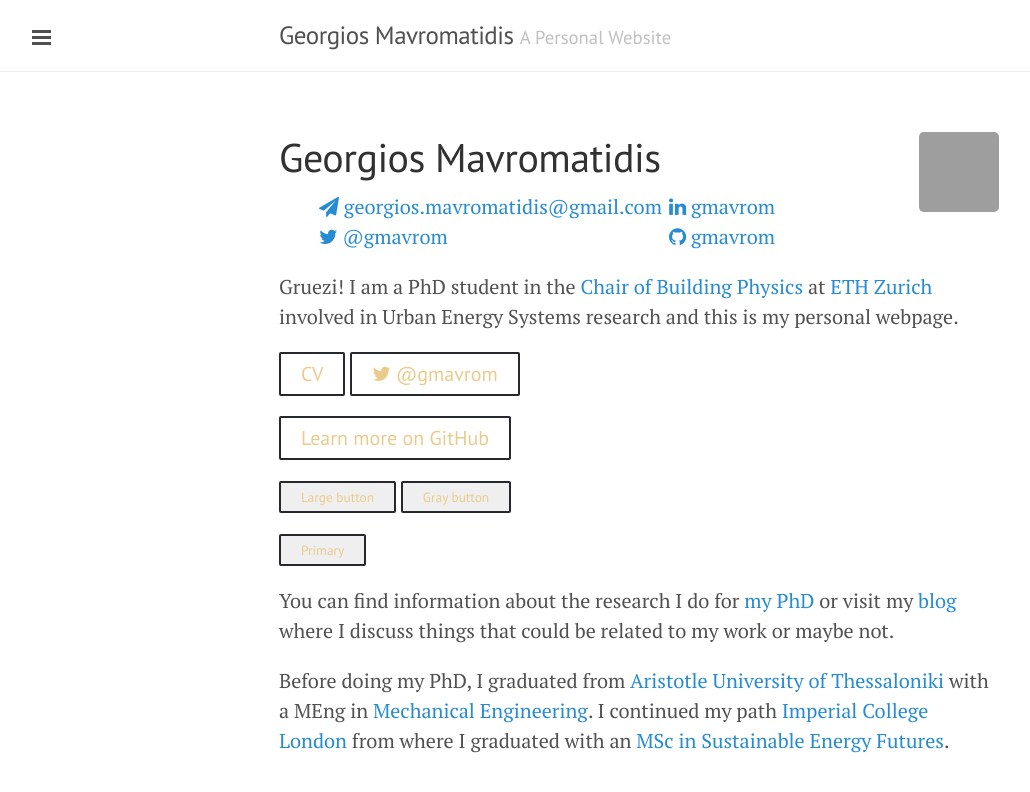
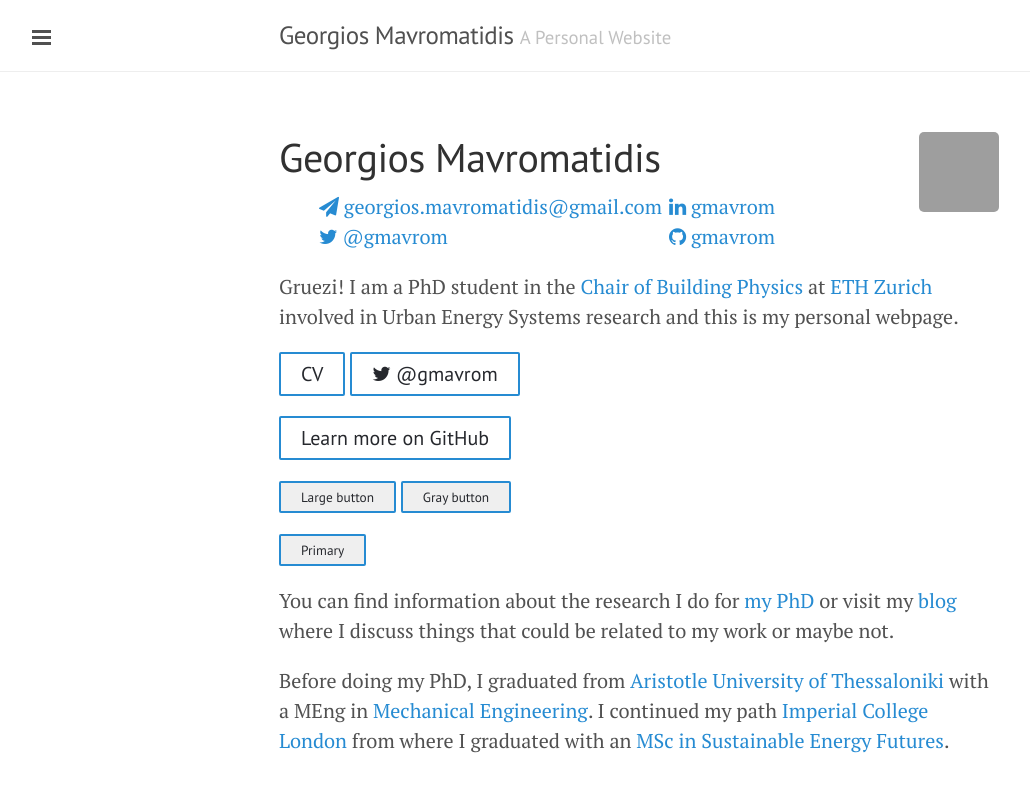
Before and after one commit to gmavrom33/gmavrom.github.io, a Jekyll site: the page built from index.md, in a window 1280 px wide. Shown: the top 792 px of the page, without its empty margins (1-1031 px from the left). Built offline with Jekyll 4.4.1, drawn with Linux system fonts in a browser that asks for light colours; grey boxes are pictures that could not be loaded.

Commit message:
Update my_own.css

```diff
--- a/css/my_own.css
+++ b/css/my_own.css
@@ -2,8 +2,9 @@
   display: inline-block;
   padding: .25rem 1rem;
   font-family: "PT Sans", sans-serif;
-  color: #ebcb8b;
+  color: #26282d;
   border: .1rem solid #26282d;
+  border-color: #268bd2;
   border-radius: .1rem;
 }
 .btn:hover,
```
